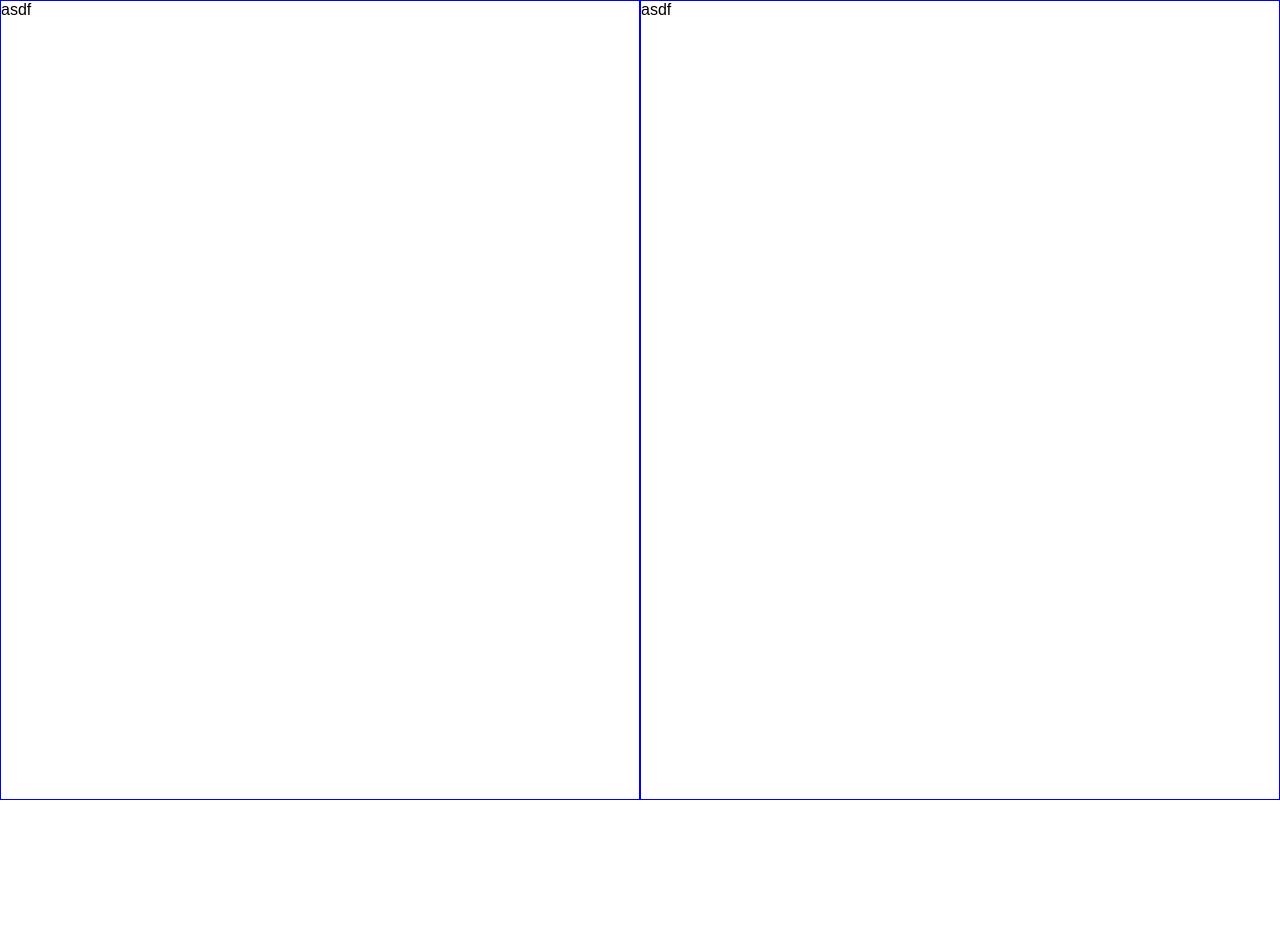
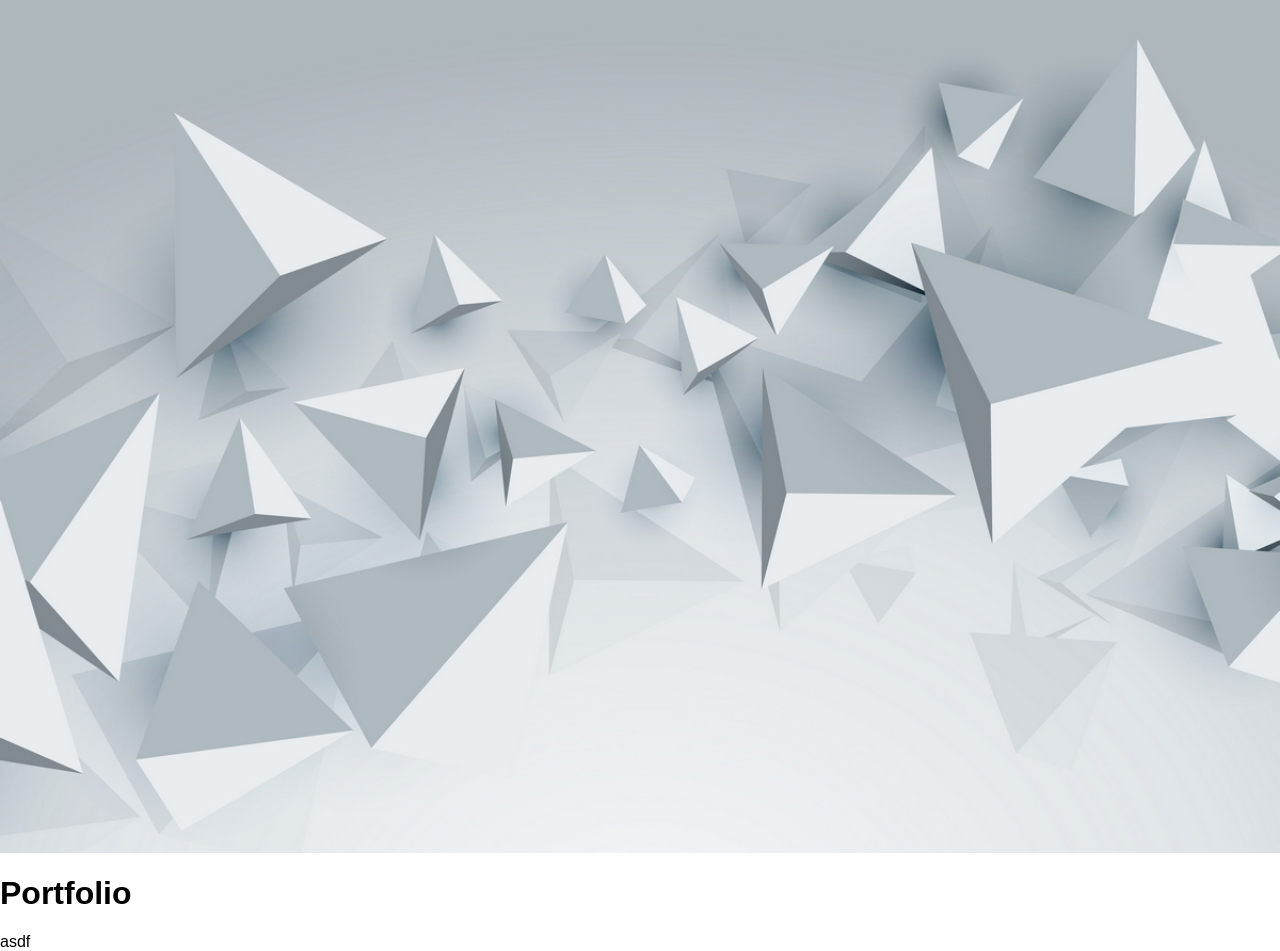
Before and after one commit to drydenje/gatsby-portfolio-2, a Gatsby site: page / in a window 1280 px wide. Before the commit the page ends 800 px from the top, so only its background shows below. Built offline with nearby package versions, Linux system fonts and the light colour scheme; Gatsby itself is replaced by a stand-in of ours.

Commit message:
trying to get content on an image

```diff
--- a/src/components/containers/Header/index.js
+++ b/src/components/containers/Header/index.js
@@ -1,8 +1,20 @@
 import * as React from "react";
+import { StaticImage } from "gatsby-plugin-image";
+import * as styles from "./index.module.css";
 
 const Header = ({ siteTitle }) => (
-  <header>
-    <span>asdf</span>
+  <header className={styles.container}>
+    <StaticImage
+      className="backgroundImage"
+      layout="fullWidth"
+      alt=""
+      src="../../../images/backgroundLeft.png"
+      // src="@/images/backgroundLeft.png"
+      formats={["auto", "webp", "avif", "png"]}
+    />
+    <div className="content">
+      <h1>Portfolio</h1>
+    </div>
   </header>
 );
 
--- a/src/components/containers/Header/index.module.css
+++ b/src/components/containers/Header/index.module.css
@@ -0,0 +1,14 @@
+header.container {
+  display: grid;
+}
+
+header.container .backgroundImage {
+  grid-area: "1/1";
+}
+
+header.container .content {
+  grid-area: "1/1";
+  position: relative;
+  place-items: center;
+  display: grid;
+}
--- a/src/components/containers/Layout/index.module.css
+++ b/src/components/containers/Layout/index.module.css
@@ -1,6 +1,8 @@
+/* div.wrapper */
+
 div.wrapper > * {
-  border: 1px solid blue;
+  /* border: 1px solid blue;
   height: 100vh;
   width: 50vw;
-  display: inline-block;
+  display: inline-block; */
 }
```
